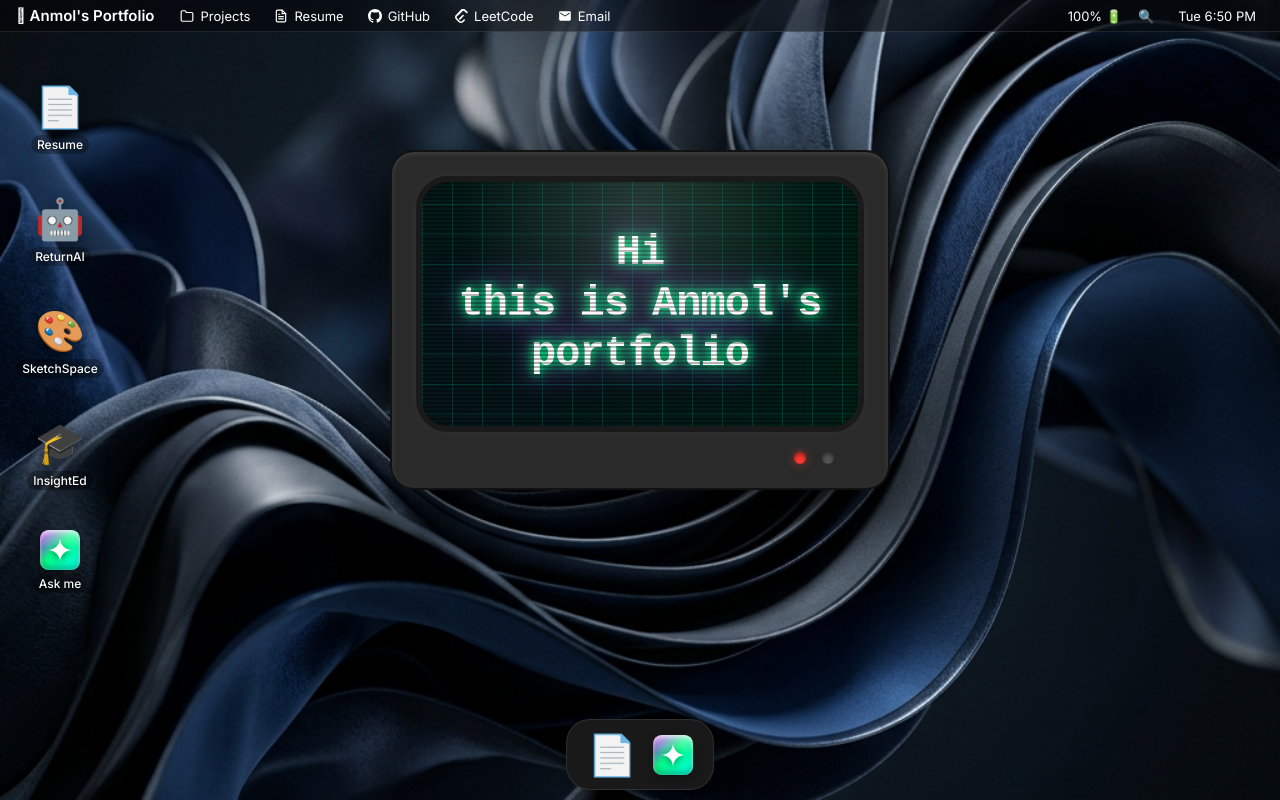
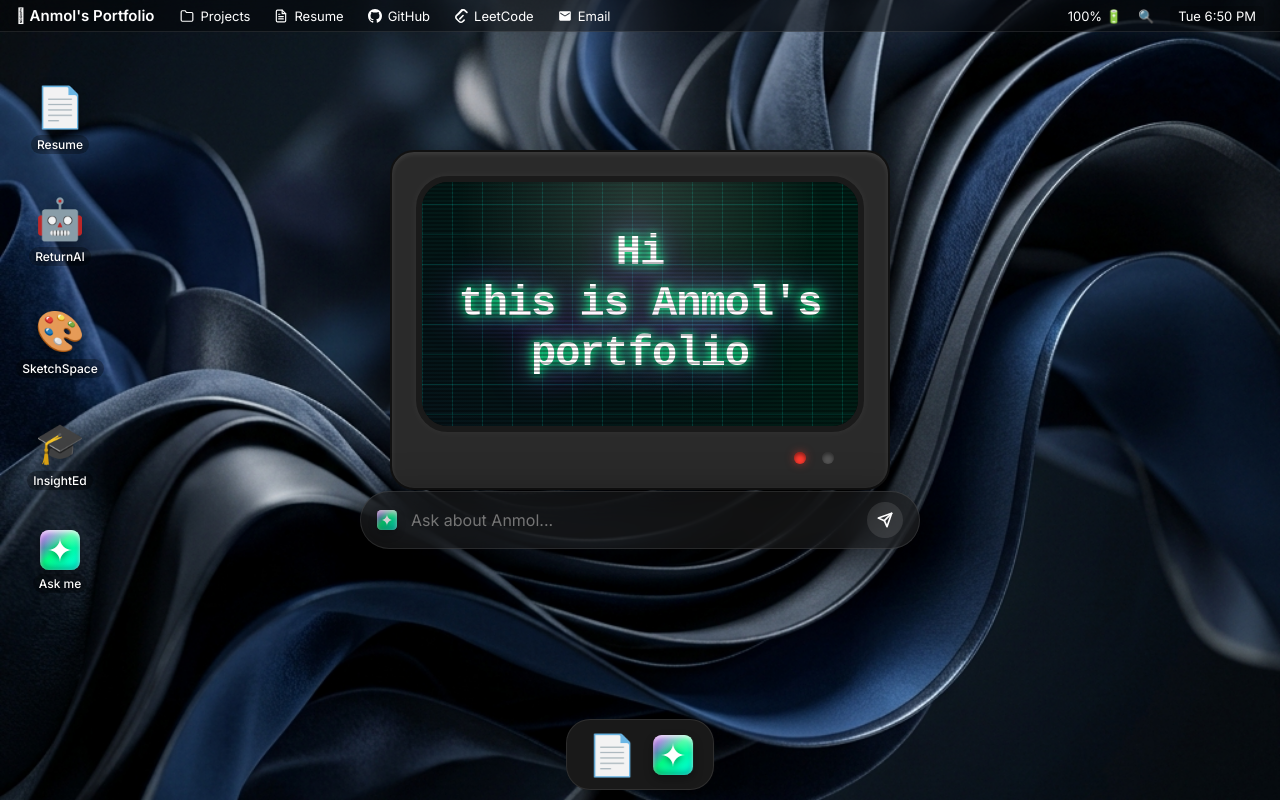
Before and after one commit to anmolsrwn/AI-Integrated-Portfolio, a Next.js app in the folder frontend/: page / in a window 1280 px wide. Built offline with nearby package versions, Linux system fonts and the light colour scheme.

Commit message:
Add central Google Chrome-style search bar that opens AI chat directly

```diff
--- a/frontend/app/page.tsx
+++ b/frontend/app/page.tsx
@@ -43,6 +43,10 @@ export default function Home() {
   const [showBootScreen, setShowBootScreen] = useState(true); // To completely unmount it after fade
   const [contextMenu, setContextMenu] = useState({ show: false, x: 0, y: 0 });
   const [hueRotate, setHueRotate] = useState(0);
+
+  // Google-style Search State
+  const [homeSearchQuery, setHomeSearchQuery] = useState("");
+  const [chatInitialMessage, setChatInitialMessage] = useState("");
 
   // Spotlight State
   const [isSpotlightOpen, setIsSpotlightOpen] = useState(false);
@@ -263,6 +267,77 @@ export default function Home() {
             <div style={{ width: '12px', height: '12px', borderRadius: '50%', background: '#ff3b30', boxShadow: 'inset 0 2px 4px rgba(0,0,0,0.5), 0 0 8px rgba(255,59,48,0.5)' }} />
             <div style={{ width: '12px', height: '12px', borderRadius: '50%', background: '#555', boxShadow: 'inset 0 2px 4px rgba(0,0,0,0.5)' }} />
           </div>
+        </div>
+      </div>
+
+      {/* Central Google-style Search Bar */}
+      <div style={{
+        position: 'absolute',
+        top: '65%',
+        left: '50%',
+        transform: 'translate(-50%, -50%)',
+        width: 'min(90vw, 560px)',
+        zIndex: 2,
+        display: 'flex',
+        alignItems: 'center',
+        background: 'rgba(25, 25, 25, 0.6)',
+        backdropFilter: 'blur(20px)',
+        WebkitBackdropFilter: 'blur(20px)',
+        borderRadius: '30px',
+        border: '1px solid rgba(255, 255, 255, 0.1)',
+        padding: '10px 16px',
+        boxShadow: '0 10px 40px rgba(0,0,0,0.5)',
+      }}>
+        <div style={{ fontSize: '20px', marginRight: '14px', opacity: 0.8, display: 'flex', alignItems: 'center' }}>
+          <GeminiIcon />
+        </div>
+        <input
+          type="text"
+          value={homeSearchQuery}
+          onChange={(e) => setHomeSearchQuery(e.target.value)}
+          onKeyDown={(e) => {
+            if (e.key === 'Enter' && homeSearchQuery.trim()) {
+              setChatInitialMessage(homeSearchQuery.trim());
+              setHomeSearchQuery("");
+              setIsChatOpen(true);
+            }
+          }}
+          placeholder="Ask about Anmol..."
+          style={{
+            flex: 1,
+            background: 'transparent',
+            border: 'none',
+            outline: 'none',
+            color: 'white',
+            fontSize: '16px',
+            fontFamily: 'inherit'
+          }}
+        />
+        <div
+          style={{
+            background: homeSearchQuery.trim() ? 'var(--ios-blue)' : 'rgba(255,255,255,0.1)',
+            borderRadius: '50%',
+            width: '36px',
+            height: '36px',
+            display: 'flex',
+            justifyContent: 'center',
+            alignItems: 'center',
+            cursor: homeSearchQuery.trim() ? 'pointer' : 'default',
+            marginLeft: '12px',
+            transition: 'background 0.2s'
+          }}
+          onClick={() => {
+            if (homeSearchQuery.trim()) {
+              setChatInitialMessage(homeSearchQuery.trim());
+              setHomeSearchQuery("");
+              setIsChatOpen(true);
+            }
+          }}
+        >
+          <svg width="16" height="16" viewBox="0 0 24 24" fill="none" stroke="white" strokeWidth="2.5" strokeLinecap="round" strokeLinejoin="round">
+            <line x1="22" y1="2" x2="11" y2="13"></line>
+            <polygon points="22 2 15 22 11 13 2 9 22 2"></polygon>
+          </svg>
         </div>
       </div>
 
@@ -762,7 +837,7 @@ export default function Home() {
       {/* Ask me Window */}
       {isChatOpen && (
         <Window icon={<GeminiIcon /> as any} title="Ask me" onClose={() => setIsChatOpen(false)} width="400px" height="600px" left="60%" top="15%">
-          <Chat />
+          <Chat initialMessage={chatInitialMessage} />
         </Window>
       )}
 
--- a/frontend/components/Chat.js
+++ b/frontend/components/Chat.js
@@ -2,7 +2,7 @@
 
 import { useState, useRef, useEffect } from "react";
 
-export default function Chat() {
+export default function Chat({ initialMessage }) {
   const [messages, setMessages] = useState([]);
   const [input, setInput] = useState("");
   const [isLoading, setIsLoading] = useState(false);
@@ -12,8 +12,15 @@ export default function Chat() {
     messagesEndRef.current?.scrollIntoView({ behavior: "smooth" });
   }, [messages]);
 
-  async function processStream(query) {
-    const newMessages = [...messages, { role: "user", text: query }];
+  // Handle initial message on mount
+  useEffect(() => {
+    if (initialMessage && messages.length === 0) {
+      processStream(initialMessage, []); // Pass empty array so it doesn't use stale state
+    }
+  }, [initialMessage]);
+
+  async function processStream(query, currentMessages = messages) {
+    const newMessages = [...currentMessages, { role: "user", text: query }];
     // Instantly show user message. Don't add AI message yet so 'thinking...' sits directly underneath.
     setMessages(newMessages);
     setIsLoading(true);
@@ -66,13 +73,14 @@ export default function Chat() {
     setIsLoading(false);
   }
 
-  async function sendMessage(e) {
+  const handleSubmit = async (e) => {
     e.preventDefault();
-    if (!input) return;
-    const currentInput = input;
+    if (!input.trim() || isLoading) return;
+
+    const query = input.trim();
     setInput("");
-    await processStream(currentInput);
-  }
+    await processStream(query);
+  };
 
   async function sendQuickQuery(query) {
     await processStream(query);
@@ -211,7 +219,7 @@ export default function Chat() {
       </div>
 
       {/* Input Area (iMessage style) */}
-      <form onSubmit={sendMessage} style={{
+      <form onSubmit={handleSubmit} style={{
         padding: '20px',
         borderTop: '1px solid var(--glass-border)',
         background: 'rgba(0,0,0,0.2)',
```
